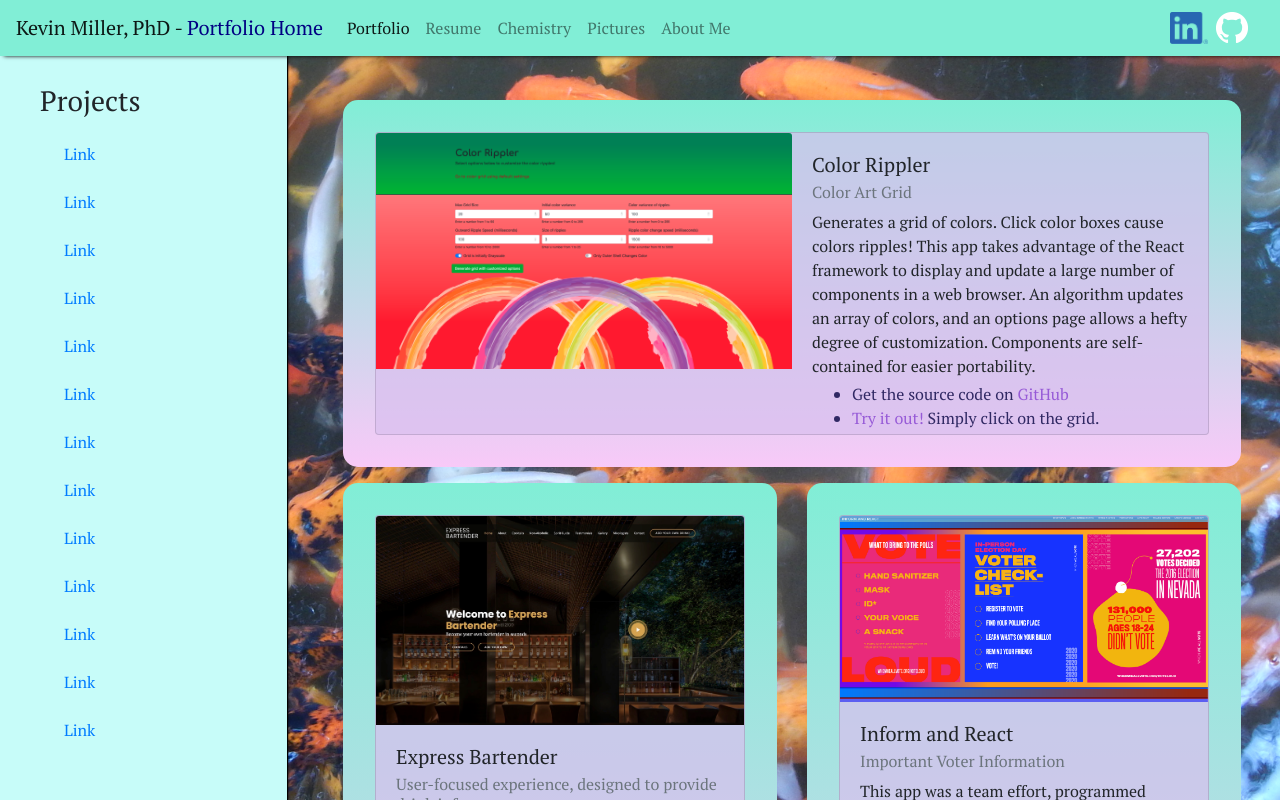
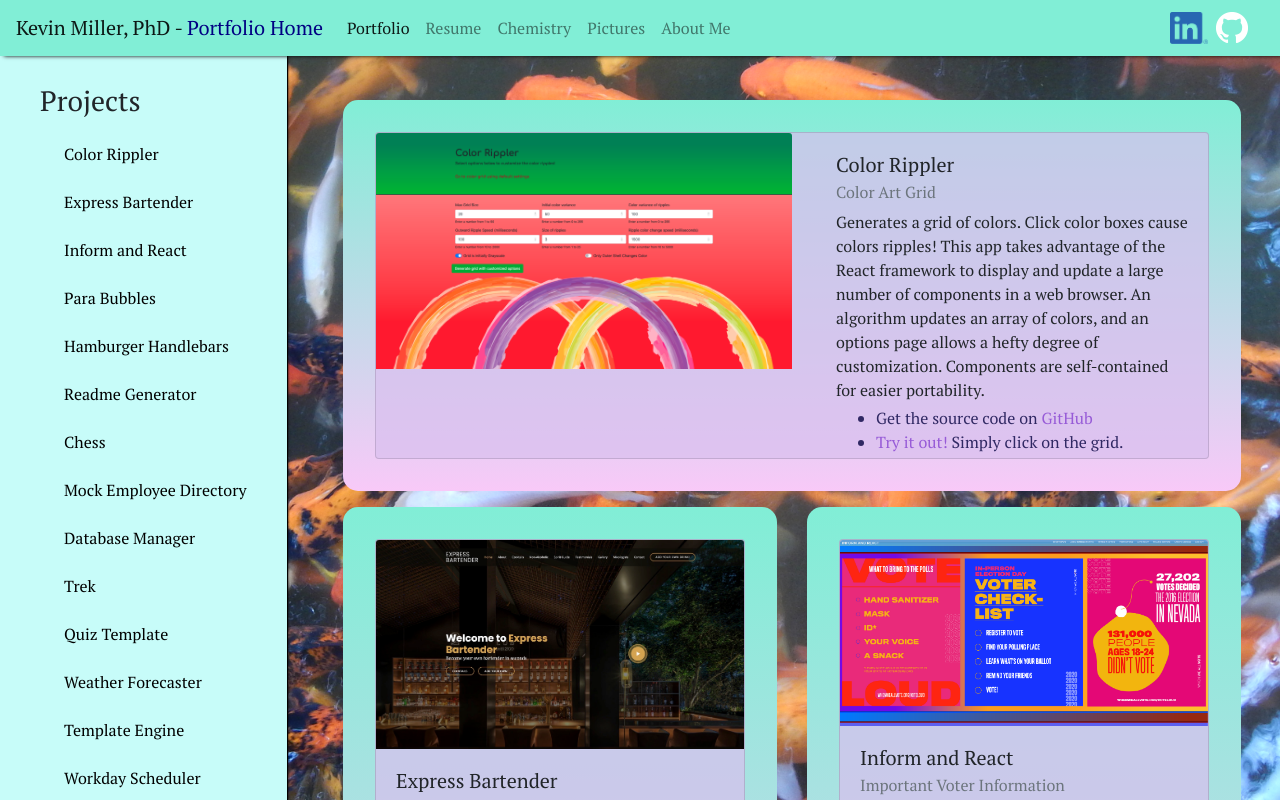
Before and after one commit to Koldenblue/kevin-miller-react-portfolio, a React (Create React App) app: page /portfolio in a window 1280 px wide. Shown: the top 800 px of the page. Built offline with nearby package versions, Linux system fonts and the light colour scheme.

Commit message:
sidenav completely functional

```diff
--- a/src/assets/styles/style.css
+++ b/src/assets/styles/style.css
@@ -162,6 +162,7 @@ when the screen is reduced in width */
 /* =============== portfolio section  =============== */
 .horizontal-card-body {
   padding-bottom: 0px;
+  margin-left: 1.5em;
 }
 .horizontal-description, .horizontal-list {
   margin-bottom: 4px;
@@ -196,6 +197,7 @@ when the screen is reduced in width */
 .card {
   margin: 2em;
   background-color: rgba(217, 191, 238, .7);
+  width: auto
 }
 
 .card-gutters {
@@ -240,17 +242,17 @@ when the screen is reduced in width */
   color: #117E66;
 }
 
-/* table of contents */
-.project-nav {
-  position: fixed;
-  top: 3em;
-  bottom: 0;
-  background-color: #c7fcf9;
+.project-container {
+  left: 13.5em;
+  position: relative;
+  margin-right: 15em;
+  max-width: calc(100% - 22em);
+}
+/* =========================================*/
 
-  /* border-radius: 10px; */
-  /* width: auto;
-  overflow: auto; */
-}
+
+/*====== SIDE NAV========== */
+
 .list-nav {
   position: fixed;
   top: 0;
@@ -263,29 +265,24 @@ when the screen is reduced in width */
   border-right: 0.5px solid black;
   overflow-y: auto;
   scrollbar-width: thin;
-
-
 }
-
 
 .list-nav li {
   margin: 1.5em;
 }
-.project-container {
-  left: 13.5em;
-  position: relative;
-  margin-right: 15em;
-  max-width: calc(100% - 22em);
+
+.list-nav li a {
+  color: #000;
 }
-/* .table-contents {
-  position: fixed;
-} */
 
+.list-nav li a:hover {
+  color: #666;
+  text-decoration: none;
+}
 .top-link {
   margin-top: 3em;
 }
 /* =========================================*/
-
 
 
 /*====== CAROUSEL (no longer in use)========== */
--- a/src/components/ProjectTableOfContents.js
+++ b/src/components/ProjectTableOfContents.js
@@ -16,20 +16,23 @@ export default function ProjectTableOfContents() {
   return (<>
     <ul className='list-nav'>
   <h3 className='top-link'>Projects</h3>
+  <li><a href='#color-rippler'>Color Rippler</a></li>
+  <li><a href='#bartender'>Express Bartender</a></li>
+  <li><a href='#inform-react'>Inform and React</a></li>
 
-      <li  href='#'><a href='#'>Link</a></li>
-      <li href='#'><a href='#'>Link</a></li>
-      <li href='#'><a href='#'>Link</a></li>
-      <li href='#'><a href='#'>Link</a></li>
-      <li href='#'><a href='#'>Link</a></li>
-      <li href='#'><a href='#'>Link</a></li>
-      <li href='#'><a href='#'>Link</a></li>
-      <li href='#'><a href='#'>Link</a></li>
-      <li href='#'><a href='#'>Link</a></li>
-      <li href='#'><a href='#'>Link</a></li>
-      <li href='#'><a href='#'>Link</a></li>
-      <li href='#'><a href='#'>Link</a></li>
-      <li href='#'><a href='#'>Link</a></li>
+      <li><a href='#para-bub'>Para Bubbles</a></li>
+      <li><a href='#hamburger-handlebars'>Hamburger Handlebars</a></li>
+      <li><a href='#readme-gen'>Readme Generator</a></li>
+      <li><a href='#chess'>Chess</a></li>
+      <li><a href='#emp-dir'>Mock Employee Directory</a></li>
+      <li><a href='#database-manager'>Database Manager</a></li>
+      <li><a href='#trek-app'>Trek</a></li>
+      <li><a href='#quiz-template'>Quiz Template</a></li>
+      <li><a href='#weather-forecaster'>Weather Forecaster</a></li>
+      <li><a href='#template-engine'>Template Engine</a></li>
+      <li><a href='#workday-scheduler'>Workday Scheduler</a></li>
+      <li><a href='#balance-sheet'>Balance Sheet Reader</a></li>
+      <li><a href='#connect'>Connect 4</a></li>
 
     </ul>
     {/* <Nav fill defaultActiveKey="/home" className="project-nav flex-column">
--- a/src/pages/Portfolio.js
+++ b/src/pages/Portfolio.js
@@ -10,7 +10,6 @@ function Portfolio() {
   const styles = {
     // the card style can be removed to set the card size equal to the column size on the grid
     card: {
-      'width': 'auto'
     },
   }
 
@@ -53,7 +52,7 @@ function Portfolio() {
           {/* </div> */}
           {/* <div className='col-md-8'> */}
           <section className='row card-gutters'>
-            <div className='col-md-12'>
+            <div className='col-md-12' id='color-rippler'>
               <div className='box-all box'>
                 <div className="card">
                   <div className='row no-gutters'>
@@ -97,7 +96,7 @@ function Portfolio() {
 
             <div className='col-md-6' id='bartender'>
               <div className='box-all box'>
-                <div className="card" style={styles.card}>
+                <div className="card" >
                   <ZoomFadeIn diffZoomedImage={true}>
                     <img
                       id='bar-img'
@@ -130,9 +129,9 @@ function Portfolio() {
               </div>
             </div>
 
-            <div className='col-md-6'>
+            <div className='col-md-6' id='inform-react'>
               <div className='box-all box'>
-                <div className="card" style={styles.card}>
+                <div className="card" >
                   <ZoomFadeIn>
                     <img src={require("../assets/images/inform.png")} alt="Inform and React app" />
                   </ZoomFadeIn>
@@ -157,7 +156,7 @@ function Portfolio() {
           </ section>
 
           <section className='row card-gutters'>
-            <div className='col-md-12'>
+            <div className='col-md-12' id='para-bub'>
               <div className='box-all box'>
                 <div className="card">
                   <div className='row no-gutters'>
@@ -175,18 +174,13 @@ function Portfolio() {
                       </ZoomFadeIn>
                     </div>
                     <div className='col-md-7'>
-                      <div className="card-body ">
+                      <div className="card-body horizontal-card-body">
                         <h5 className="card-title">Para-bubbles</h5>
                         <h6 className="card-subtitle mb-2 text-muted">Parallaxed Background Bubbles</h6>
                         <p className="card-text">A colorful background of bubbles that all scroll at different rates, for a neat parallax effect!
                         This app uses the react-spring package to demonstrate how a basic menu can be made much more interesting with a bit of simple animation. React also offers the advantage of easy component mapping and quick updating of the DOM.
                         Although similar animation effects are achievable with CSS, the react-spring package uses JavaScript for physics based, intuitive animation coding. As a bonus, simple API calls for searchable GIFs are possible!
                         </p>
-                      </div>
-                    </div>
-                    <div className='row'>
-                        <div className='col-md-2'></div>
-                        <div className='col-md-8'>
                         <ul className='project-list'>
                           <li>
                             See the source code on<a href="https://github.com/Koldenblue/para-bubbles" className="card-link"> GitHub</a>
@@ -196,7 +190,6 @@ function Portfolio() {
                         </li>
                         </ul>
                       </div>
-                      <div className='col-md-2'></div>
                     </div>
                   </div>
                 </div>
@@ -206,9 +199,9 @@ function Portfolio() {
 
 
           <section className='row card-gutters'>
-            <div className='col-md-6'>
+            <div className='col-md-6' id='hamburger-handlebars'>
               <div className='box-all box'>
-                <div className="card" style={styles.card}>
+                <div className="card" >
                   <ZoomFadeIn>
                     <img src={require("../assets/images/hamburger.PNG")} alt="Hamburger Website" />
                   </ZoomFadeIn>
@@ -231,9 +224,9 @@ function Portfolio() {
               </div>
             </div>
 
-            <div className='col-md-6'>
+            <div className='col-md-6' id='readme-gen'>
               <div className='box-all box'>
-                <div className="card" style={styles.card}>
+                <div className="card" >
                   <ZoomFadeIn diffZoomedImage={true}>
                     <img src={require("../assets/images/readme-gen.PNG")} alt="A sample readme" smimg='true' />
                     <img src={require("../assets/images/readme-zoom.png")} alt="A sample readme" lgimg='true' />
@@ -260,7 +253,7 @@ function Portfolio() {
           </section>
 
           <section className='row card-gutters'>
-            <div className='col-md-12'>
+            <div className='col-md-12' id='chess'>
               <div className='box-all box'>
                 <div className="card">
                   <div className='row no-gutters'>
@@ -270,7 +263,7 @@ function Portfolio() {
                       </ZoomFadeIn>
                     </div>
                     <div className='col-md-7'>
-                      <div className="card-body">
+                      <div className="card-body horizontal-card-body">
                         <h5 className="card-title">Chess</h5>
                         <h6 className="card-subtitle mb-2 text-muted">Programmed in Python 3</h6>
                         <p className="card-text">Chess in a terminal! Programmed using object-oriented programming techniques in Python.
@@ -289,10 +282,10 @@ function Portfolio() {
             </div>
           </section>
 
-          <section className='row card-gutters'>
-            <div className='col-md-6'>
+          <section className='row card-gutters' >
+            <div className='col-md-6' id='emp-dir'>
               <div className='box-all box'>
-                <div className="card" style={styles.card}>
+                <div className="card" >
                   <ZoomFadeIn>
                     <img src={require("../assets/images/emp-finder.png")} alt="Mock Employee Directory" />
                   </ZoomFadeIn>
@@ -315,9 +308,9 @@ function Portfolio() {
               </div>
             </div>
 
-            <div className='col-md-6'>
+            <div className='col-md-6' id='database-manager'>
               <div className='box-all box'>
-                <div className="card" style={styles.card}>
+                <div className="card" >
                   <ZoomFadeIn>
                     <img src={require("../assets/images/database-manager.png")} alt="Database Manager" />
                   </ZoomFadeIn>
@@ -344,7 +337,7 @@ function Portfolio() {
 
           <section className='row card-gutters'>
 
-            <div className='col-md-12'>
+            <div className='col-md-12' id='trek-app'>
               <div className='box-all box'>
                 <div className="card">
                   <div className='row no-gutters'>
@@ -378,9 +371,9 @@ function Portfolio() {
 
           <section className='row card-gutters'>
 
-            <div className='col-md-6'>
+            <div className='col-md-6' id='quiz-template'>
               <div className='box-all box'>
-                <div className="card" style={styles.card}>
+                <div className="card" >
                   <ZoomFadeIn>
                     <img src={require("../assets/images/quiz.png")} alt="Quiz" />
                   </ZoomFadeIn>
@@ -403,9 +396,9 @@ function Portfolio() {
               </div>
             </div>
 
-            <div className='col-md-6'>
+            <div className='col-md-6' id='weather-forecaster'>
               <div className='box-all box'>
-                <div className="card" style={styles.card}>
+                <div className="card" >
                   <ZoomFadeIn>
                     <img src={require("../assets/images/weather-forecaster.png")} alt="Weather forecast app" />
                   </ZoomFadeIn>
@@ -434,9 +427,9 @@ function Portfolio() {
 
           <section className='row card-gutters'>
 
-            <div className='col-md-6'>
+            <div className='col-md-6' id='template-engine'>
               <div className='box-all box'>
-                <div className="card" style={styles.card}>
+                <div className="card" >
                   <ZoomFadeIn>
                     <img src={require("../assets/images/template-engine.png")} alt="Templated Object Engine in Browser" />
                   </ZoomFadeIn>
@@ -461,9 +454,9 @@ function Portfolio() {
               </div>
             </div>
 
-            <div className='col-md-6'>
+            <div className='col-md-6' id='workday-scheduler'>
               <div className='box-all box'>
-                <div className="card" style={styles.card}>
+                <div className="card" >
                   <ZoomFadeIn>
                     <img src={require("../assets/images/work-day-scheduler.png")} alt="WorkDay Scheduler" />
                   </ZoomFadeIn>
@@ -489,10 +482,10 @@ function Portfolio() {
 
           </section>
 
-          <section className='row card-gutters' >
+          <section className='row card-gutters' id='balance-sheet'>
             <div className='col-md-6'>
               <div className='box-all box'>
-                <div className="card" style={styles.card}>
+                <div className="card" >
                   <ZoomFadeIn>
                     <img src={require("../assets/images/bal_sheet.jpg")} alt="Balance Sheet" />
                   </ZoomFadeIn>
@@ -513,7 +506,7 @@ function Portfolio() {
 
             <div className='col-md-6' id='connect'>
               <div className='box-all box'>
-                <div className="card" style={styles.card}>
+                <div className="card" >
                   <ZoomFadeIn>
                     <img src={require("../assets/images/connect-4-react.PNG")} alt="Connect 4" />
                   </ZoomFadeIn>
@@ -540,7 +533,7 @@ function Portfolio() {
           </section>
 
 
-          <section id='connect4' className='row card-gutters bottom-card-gutter'>
+          <section className='row card-gutters bottom-card-gutter'>
             <div className='col-md-12'>
               <div className='box-all box'>
                 <div className="card" >
```
Lines whose indentation alone changed are shown as unchanged.
